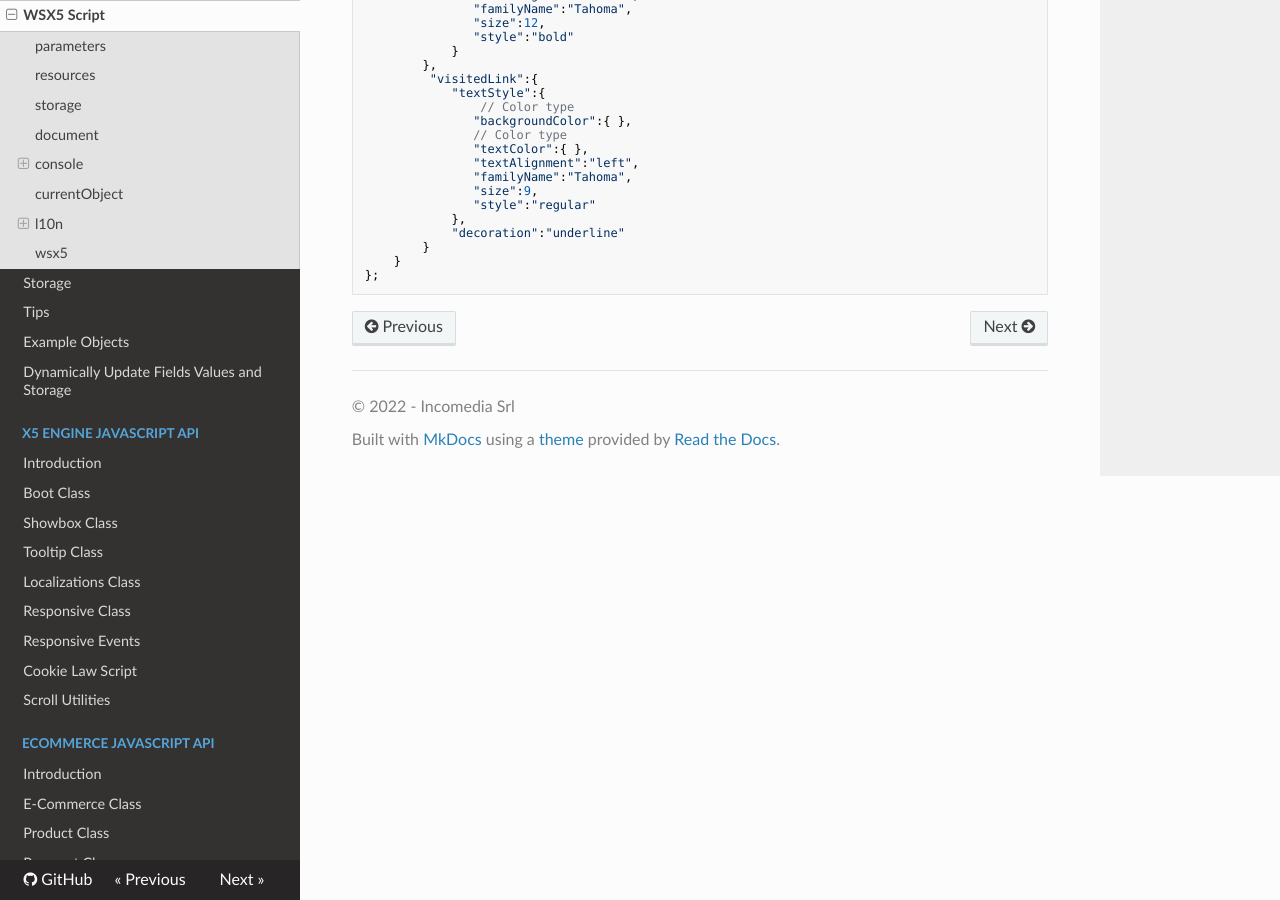
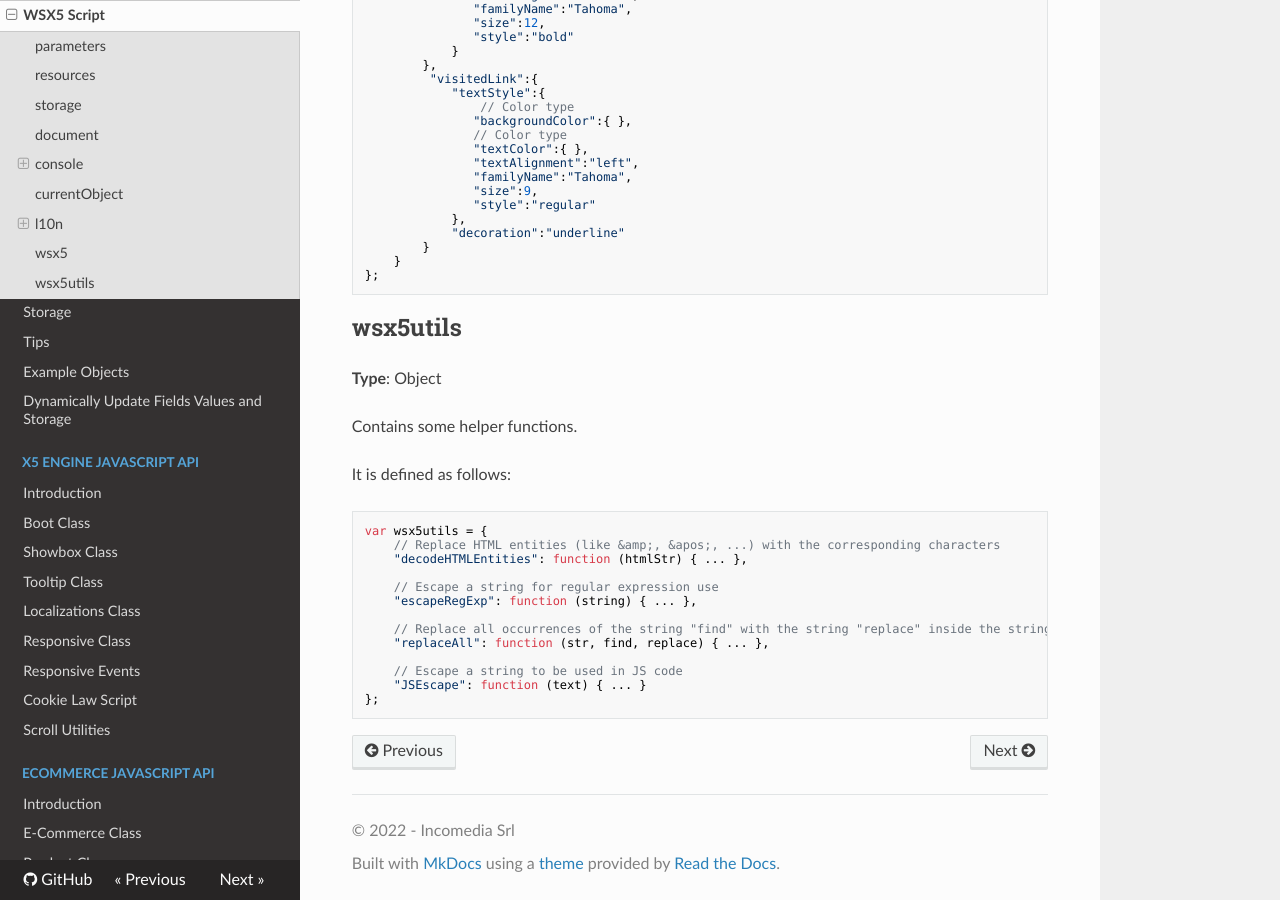
Before and after one commit to WebSiteX5/wsx5-developers-guide, an MkDocs documentation site: the page built from docs/optional-objects/wsx5-script.md, in a window 1280 px wide and 900 px high, scrolled down 13598 px. Built offline with MkDocs 1.6.1, drawn with Linux system fonts in a browser that asks for light colours; nearby versions of some CDN libraries.

Commit message:
Add wsx5utils documentation

````diff
--- a/docs/optional-objects/wsx5-script.md
+++ b/docs/optional-objects/wsx5-script.md
@@ -888,3 +888,25 @@ var wsx5 = {
     }
 };
 ```
+
+## wsx5utils
+**Type**: Object
+
+Contains some helper functions.
+
+It is defined as follows:
+```javascript
+var wsx5utils = {
+	// Replace HTML entities (like &amp;, &apos;, ...) with the corresponding characters
+	"decodeHTMLEntities": function (htmlStr) { ... },
+
+	// Escape a string for regular expression use
+	"escapeRegExp": function (string) { ... },
+
+	// Replace all occurrences of the string "find" with the string "replace" inside the string "str"
+	"replaceAll": function (str, find, replace) { ... },
+
+	// Escape a string to be used in JS code
+	"JSEscape": function (text) { ... }
+};
+```
````
